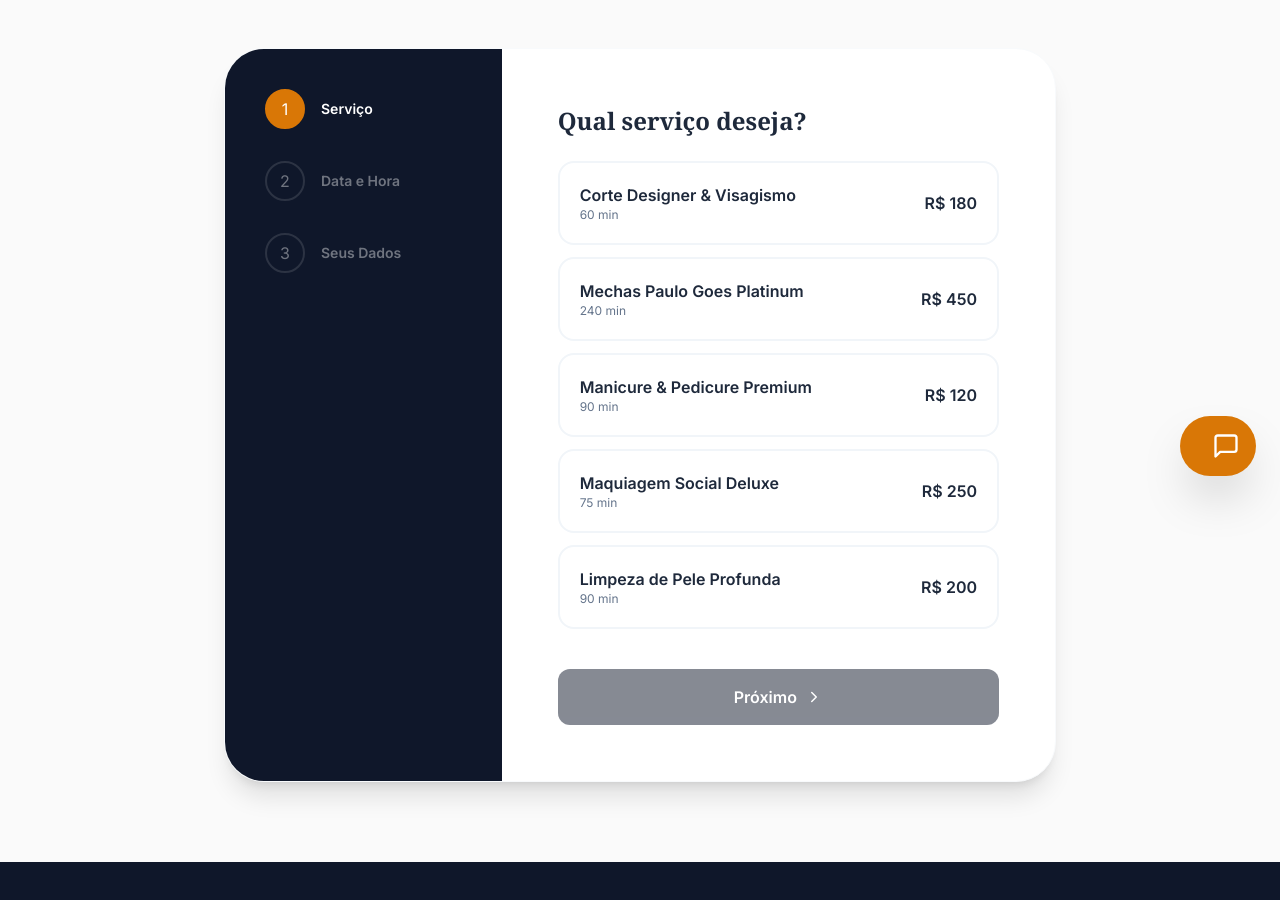
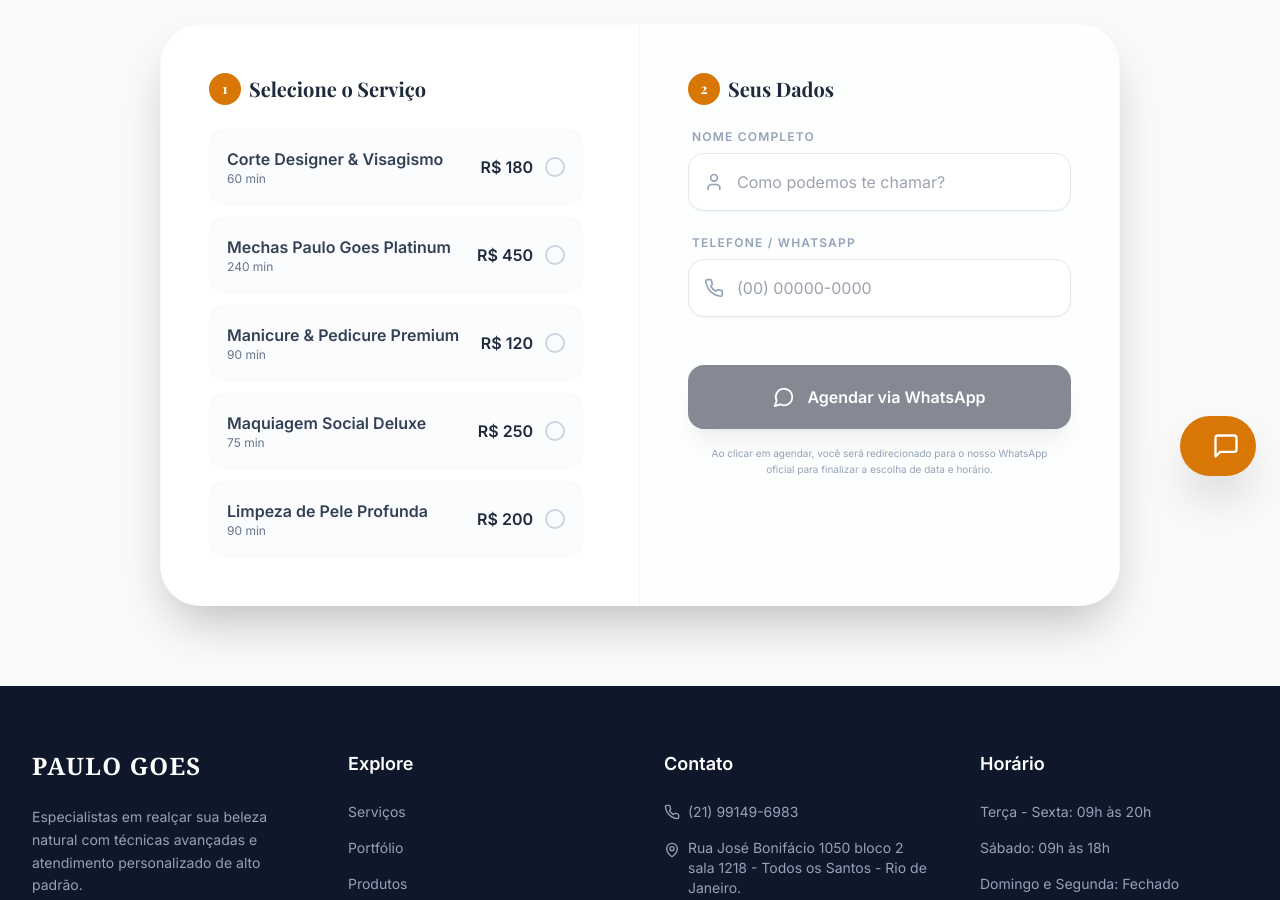
Before and after one commit to leonardojoaquim84/primeiro-passo, a React (Vite) app: page /#/agendamento in a window 1280 px wide. Shown: the part 300-1200 px from the top of the page. Built offline with nearby package versions, Linux system fonts and the light colour scheme.

Commit message:
layout e funcionalidades do site

```diff
--- a/App.tsx
+++ b/App.tsx
@@ -1,7 +1,7 @@
 
 import React, { useState } from 'react';
 import { HashRouter, Routes, Route, Link, useLocation } from 'react-router-dom';
-import { Menu, X, Calendar, Instagram, Facebook, MapPin, Phone } from 'lucide-react';
+import { Menu, X, Calendar, Instagram, MapPin, Phone } from 'lucide-react';
 import Hero from './components/Hero';
 import ServicesList from './components/ServicesList';
 import Portfolio from './components/Portfolio';
@@ -117,8 +117,9 @@ const Footer = () => (
             Especialistas em realçar sua beleza natural com técnicas avançadas e atendimento personalizado de alto padrão.
           </p>
           <div className="flex gap-4">
-            <Instagram className="text-slate-400 hover:text-amber-400 cursor-pointer transition-colors" size={20} />
-            <Facebook className="text-slate-400 hover:text-amber-400 cursor-pointer transition-colors" size={20} />
+            <a href="https://www.instagram.com/paulogoes__/" target="_blank" rel="noopener noreferrer" className="text-slate-400 hover:text-amber-400 transition-colors">
+              <Instagram size={20} />
+            </a>
           </div>
         </div>
 
@@ -132,11 +133,22 @@ const Footer = () => (
           </ul>
         </div>
 
-        <div>
+        <div className="col-span-1">
           <h4 className="font-bold text-lg mb-6">Contato</h4>
           <ul className="space-y-4 text-slate-400 text-sm">
-            <li className="flex items-center gap-2"><Phone size={16} /> (11) 99999-9999</li>
-            <li className="flex items-start gap-2"><MapPin size={16} className="mt-1 shrink-0" /> Av. Paulista, 1000 - São Paulo, SP</li>
+            <li className="flex items-center gap-2"><Phone size={16} /> (21) 99149-6983</li>
+            <li className="flex items-start gap-2">
+              <MapPin size={16} className="mt-1 shrink-0" />
+              <a
+                href="https://maps.app.goo.gl/VoiKu7jN6S6CPdBfA"
+                target="_blank"
+                rel="noopener noreferrer"
+                className="hover:text-amber-400 transition-colors"
+              >
+                Rua José Bonifácio 1050 bloco 2 sala 1218 - Todos os Santos - Rio de Janeiro.<br/>
+                DOM Office - Em frente ao Norte Shopping
+              </a>
+            </li>
           </ul>
         </div>
 
--- a/components/Booking.tsx
+++ b/components/Booking.tsx
@@ -1,252 +1,144 @@
+
 import React, { useState } from 'react';
 import { SERVICES } from '../constants.tsx';
-import { Calendar as CalendarIcon, Clock, CheckCircle, ChevronRight, User, Mail, Phone } from 'lucide-react';
+import { CheckCircle, User, Phone, Send, MessageCircle } from 'lucide-react';
 
 const Booking = () => {
-  const [step, setStep] = useState(1);
   const [formData, setFormData] = useState({
     serviceId: '',
-    date: '',
-    time: '',
     name: '',
-    email: '',
     phone: ''
   });
 
-  const [isSubmitting, setIsSubmitting] = useState(false);
-  const [isSuccess, setIsSuccess] = useState(false);
-
-  const handleNext = () => setStep(prev => prev + 1);
-  const handlePrev = () => setStep(prev => prev - 1);
-
   const selectedService = SERVICES.find(s => s.id === formData.serviceId);
 
-  const handleSubmit = async (e: React.FormEvent) => {
+  const handleSubmit = (e: React.FormEvent) => {
     e.preventDefault();
-    setIsSubmitting(true);
 
-    setTimeout(() => {
-      setIsSubmitting(false);
-      setIsSuccess(true);
-    }, 1500);
+    if (!selectedService || !formData.name || !formData.phone) {
+      alert('Por favor, preencha todos os campos e selecione um serviço.');
+      return;
+    }
+
+    const message = `Olá! Gostaria de agendar um serviço no Paulo Goes Concept Hair.%0A%0A*Nome:* ${formData.name}%0A*Telefone:* ${formData.phone}%0A*Serviço:* ${selectedService.name}`;
+    const whatsappUrl = `https://wa.me/5521991496983?text=${message}`;
+
+    window.open(whatsappUrl, '_blank');
   };
 
-  if (isSuccess) {
   return (
-      <div className="min-h-[60vh] flex items-center justify-center p-4">
-        <div className="max-w-md w-full text-center bg-white p-12 rounded-[2rem] shadow-xl border border-slate-50 animate-in zoom-in duration-500">
-          <div className="bg-green-100 text-green-600 w-20 h-20 rounded-full flex items-center justify-center mx-auto mb-8">
-            <CheckCircle size={48} />
-          </div>
-          <h2 className="text-3xl font-serif font-bold text-slate-800 mb-4">Agendamento Realizado!</h2>
-          <p className="text-slate-600 mb-8 leading-relaxed">
-            Olá {formData.name}, enviamos um e-mail de confirmação para {formData.email}.
-          </p>
-
-          <div className="bg-slate-50 p-6 rounded-2xl text-left mb-10 border border-slate-100">
-            <div className="flex justify-between text-sm mb-2">
-              <span className="text-slate-500">Serviço:</span>
-              <span className="font-bold text-slate-800">{selectedService?.name}</span>
-            </div>
-            <div className="flex justify-between text-sm mb-2">
-              <span className="text-slate-500">Data:</span>
-              <span className="font-bold text-slate-800">{formData.date}</span>
-            </div>
-            <div className="flex justify-between text-sm">
-              <span className="text-slate-500">Horário:</span>
-              <span className="font-bold text-slate-800">{formData.time}</span>
-            </div>
-          </div>
-          <button
-            onClick={() => window.location.hash = '#/'}
-            className="w-full bg-slate-900 text-white py-4 rounded-full font-bold hover:bg-slate-800 transition-all"
-          >
-            Voltar ao Início
-          </button>
-        </div>
-      </div>
-    );
-  }
-
-  return (
-    <section className="py-20 px-4 sm:px-6 lg:px-8 max-w-4xl mx-auto">
-      <div className="text-center mb-16">
-        <h2 className="text-4xl md:text-5xl font-serif font-bold text-slate-800 mb-4">Agendamento Online</h2>
-        <div className="w-20 h-1 bg-amber-600 mx-auto mb-8"></div>
-        <p className="text-slate-600">Reserve sua experiência PAULO GOES em poucos cliques.</p>
+    <section className="py-20 px-4 sm:px-6 lg:px-8 max-w-5xl mx-auto">
+      <div className="text-center mb-12">
+        <h2 className="text-4xl md:text-5xl font-serif font-bold text-slate-800 mb-4">Agendamento Rápido</h2>
+        <div className="w-20 h-1 bg-amber-600 mx-auto mb-6"></div>
+        <p className="text-slate-600">Escolha seu serviço e entraremos em contato via WhatsApp para confirmar o horário.</p>
       </div>
 
-      <div className="bg-white rounded-[2.5rem] shadow-xl border border-slate-50 overflow-hidden flex flex-col md:flex-row">
-        {/* Progress Sidebar */}
-        <div className="bg-slate-900 md:w-1/3 p-10 text-white flex flex-col justify-between">
-          <div className="space-y-8">
-            <div className={`flex items-center gap-4 ${step >= 1 ? 'opacity-100' : 'opacity-40'}`}>
-              <div className={`w-10 h-10 rounded-full flex items-center justify-center border-2 ${step >= 1 ? 'bg-amber-600 border-amber-600' : 'border-white/30'}`}>1</div>
-              <span className="font-semibold text-sm">Serviço</span>
-            </div>
-            <div className={`flex items-center gap-4 ${step >= 2 ? 'opacity-100' : 'opacity-40'}`}>
-              <div className={`w-10 h-10 rounded-full flex items-center justify-center border-2 ${step >= 2 ? 'bg-amber-600 border-amber-600' : 'border-white/30'}`}>2</div>
-              <span className="font-semibold text-sm">Data e Hora</span>
-            </div>
-            <div className={`flex items-center gap-4 ${step >= 3 ? 'opacity-100' : 'opacity-40'}`}>
-              <div className={`w-10 h-10 rounded-full flex items-center justify-center border-2 ${step >= 3 ? 'bg-amber-600 border-amber-600' : 'border-white/30'}`}>3</div>
-              <span className="font-semibold text-sm">Seus Dados</span>
-            </div>
-          </div>
-        </div>
+      <div className="bg-white rounded-[2.5rem] shadow-2xl border border-slate-50 overflow-hidden">
+        <form onSubmit={handleSubmit} className="flex flex-col lg:flex-row">
 
-        {/* Form Area */}
-        <div className="md:w-2/3 p-10 md:p-14">
-          <form onSubmit={handleSubmit} className="h-full flex flex-col">
-            {step === 1 && (
-              <div className="space-y-6 animate-in slide-in-from-right duration-300">
-                <h3 className="text-2xl font-serif font-bold text-slate-800 mb-6">Qual serviço deseja?</h3>
-                <div className="grid gap-3">
+          {/* Service Selection Area */}
+          <div className="lg:w-1/2 p-8 md:p-12 border-b lg:border-b-0 lg:border-r border-slate-100">
+            <h3 className="text-xl font-bold text-slate-800 mb-6 flex items-center gap-2">
+              <span className="w-8 h-8 bg-amber-600 text-white rounded-full flex items-center justify-center text-sm">1</span>
+              Selecione o Serviço
+            </h3>
+            <div className="space-y-3 max-h-[500px] overflow-y-auto pr-2 custom-scrollbar">
               {SERVICES.map(service => (
                 <button
                   key={service.id}
                   type="button"
                   onClick={() => setFormData({...formData, serviceId: service.id})}
-                      className={`flex justify-between items-center p-5 rounded-2xl border-2 transition-all ${
+                  className={`w-full flex justify-between items-center p-4 rounded-2xl border-2 transition-all group ${
                     formData.serviceId === service.id
-                        ? 'border-amber-600 bg-amber-50 shadow-sm'
-                        : 'border-slate-100 hover:border-slate-200'
+                    ? 'border-amber-600 bg-amber-50'
+                    : 'border-slate-50 hover:border-amber-200 bg-slate-50/50'
                   }`}
                 >
                   <div className="text-left">
-                        <p className="font-bold text-slate-800">{service.name}</p>
+                    <p className={`font-bold transition-colors ${formData.serviceId === service.id ? 'text-amber-700' : 'text-slate-700'}`}>
+                      {service.name}
+                    </p>
                     <p className="text-xs text-slate-500">{service.duration}</p>
                   </div>
+                  <div className="flex items-center gap-3">
                     <span className="font-bold text-slate-800">R$ {service.price}</span>
+                    <div className={`w-5 h-5 rounded-full border-2 flex items-center justify-center ${
+                      formData.serviceId === service.id ? 'bg-amber-600 border-amber-600' : 'border-slate-300'
+                    }`}>
+                      {formData.serviceId === service.id && <CheckCircle size={12} className="text-white" />}
+                    </div>
+                  </div>
                 </button>
               ))}
             </div>
           </div>
-            )}
 
-            {step === 2 && (
-              <div className="space-y-8 animate-in slide-in-from-right duration-300">
-                <h3 className="text-2xl font-serif font-bold text-slate-800 mb-6">Quando podemos te receber?</h3>
-                <div>
-                  <label className="block text-sm font-bold text-slate-700 mb-3 flex items-center gap-2">
-                    <CalendarIcon size={16} className="text-amber-600" /> Selecione a Data
-                  </label>
-                  <input
-                    type="date"
-                    required
-                    min={new Date().toISOString().split('T')[0]}
-                    value={formData.date}
-                    onChange={(e) => setFormData({...formData, date: e.target.value})}
-                    className="w-full p-4 rounded-xl border border-slate-200 focus:ring-2 focus:ring-amber-500 outline-none"
-                  />
-                </div>
-                <div>
-                  <label className="block text-sm font-bold text-slate-700 mb-3 flex items-center gap-2">
-                    <Clock size={16} className="text-amber-600" /> Selecione o Horário
-                  </label>
-                  <div className="grid grid-cols-3 gap-3">
-                    {['09:00', '10:30', '13:00', '14:30', '16:00', '17:30'].map(time => (
-                      <button
-                        key={time}
-                        type="button"
-                        onClick={() => setFormData({...formData, time: time})}
-                        className={`p-3 rounded-xl border-2 font-semibold text-sm transition-all ${
-                          formData.time === time
-                          ? 'bg-slate-900 text-white border-slate-900'
-                          : 'bg-white text-slate-600 border-slate-100 hover:border-slate-300'
-                        }`}
-                      >
-                        {time}
-                      </button>
-                    ))}
-                  </div>
-                </div>
-              </div>
-            )}
+          {/* User Details Area */}
+          <div className="lg:w-1/2 p-8 md:p-12 bg-slate-50/30">
+            <h3 className="text-xl font-bold text-slate-800 mb-6 flex items-center gap-2">
+              <span className="w-8 h-8 bg-amber-600 text-white rounded-full flex items-center justify-center text-sm">2</span>
+              Seus Dados
+            </h3>
 
-            {step === 3 && (
-              <div className="space-y-6 animate-in slide-in-from-right duration-300">
-                <h3 className="text-2xl font-serif font-bold text-slate-800 mb-6">Só mais alguns detalhes</h3>
-                <div className="space-y-4">
+            <div className="space-y-6">
+              <div className="relative">
+                <label className="block text-xs font-bold text-slate-400 uppercase tracking-widest mb-2 ml-1">Nome Completo</label>
                 <div className="relative">
                   <User className="absolute left-4 top-1/2 -translate-y-1/2 text-slate-400" size={20} />
                   <input
                     type="text"
-                      placeholder="Seu Nome Completo"
+                    placeholder="Como podemos te chamar?"
                     required
                     value={formData.name}
                     onChange={(e) => setFormData({...formData, name: e.target.value})}
-                      className="w-full pl-12 pr-4 py-4 rounded-xl border border-slate-200 focus:ring-2 focus:ring-amber-500 outline-none"
+                    className="w-full pl-12 pr-4 py-4 rounded-2xl bg-white border border-slate-200 focus:ring-2 focus:ring-amber-500 outline-none transition-all shadow-sm"
                   />
                 </div>
+              </div>
+
               <div className="relative">
-                    <Mail className="absolute left-4 top-1/2 -translate-y-1/2 text-slate-400" size={20} />
-                    <input
-                      type="email"
-                      placeholder="Seu E-mail"
-                      required
-                      value={formData.email}
-                      onChange={(e) => setFormData({...formData, email: e.target.value})}
-                      className="w-full pl-12 pr-4 py-4 rounded-xl border border-slate-200 focus:ring-2 focus:ring-amber-500 outline-none"
-                    />
-                  </div>
+                <label className="block text-xs font-bold text-slate-400 uppercase tracking-widest mb-2 ml-1">Telefone / WhatsApp</label>
                 <div className="relative">
                   <Phone className="absolute left-4 top-1/2 -translate-y-1/2 text-slate-400" size={20} />
                   <input
                     type="tel"
-                      placeholder="Seu WhatsApp (opcional)"
+                    placeholder="(00) 00000-0000"
+                    required
                     value={formData.phone}
                     onChange={(e) => setFormData({...formData, phone: e.target.value})}
-                      className="w-full pl-12 pr-4 py-4 rounded-xl border border-slate-200 focus:ring-2 focus:ring-amber-500 outline-none"
+                    className="w-full pl-12 pr-4 py-4 rounded-2xl bg-white border border-slate-200 focus:ring-2 focus:ring-amber-500 outline-none transition-all shadow-sm"
                   />
                 </div>
               </div>
-                <div className="p-6 bg-slate-50 rounded-2xl border border-slate-100 mt-6">
-                  <p className="text-xs text-slate-600 leading-relaxed italic">
-                    Política de cancelamento: por favor, nos avise com pelo menos 24h de antecedência caso não possa comparecer.
+
+              <div className="pt-6">
+                <button
+                  type="submit"
+                  className="w-full bg-slate-900 text-white py-5 rounded-2xl font-bold hover:bg-slate-800 transition-all flex items-center justify-center gap-3 shadow-xl hover:shadow-slate-200 disabled:opacity-50 group"
+                  disabled={!formData.serviceId || !formData.name || !formData.phone}
+                >
+                  <MessageCircle size={22} className="group-hover:scale-110 transition-transform" />
+                  Agendar via WhatsApp
+                </button>
+                <p className="text-[10px] text-center text-slate-400 mt-4 leading-relaxed px-4">
+                  Ao clicar em agendar, você será redirecionado para o nosso WhatsApp oficial para finalizar a escolha de data e horário.
                 </p>
               </div>
             </div>
-            )}
 
-            <div className="mt-auto pt-10 flex gap-4">
-              {step > 1 && (
-                <button
-                  type="button"
-                  onClick={handlePrev}
-                  className="flex-1 bg-slate-100 text-slate-600 py-4 rounded-xl font-bold hover:bg-slate-200 transition-all"
-                >
-                  Voltar
-                </button>
-              )}
-              {step < 3 ? (
-                <button
-                  type="button"
-                  onClick={handleNext}
-                  disabled={step === 1 ? !formData.serviceId : !formData.date || !formData.time}
-                  className="flex-[2] bg-slate-900 text-white py-4 rounded-xl font-bold disabled:opacity-50 disabled:cursor-not-allowed hover:bg-slate-800 transition-all flex items-center justify-center gap-2"
-                >
-                  Próximo <ChevronRight size={18} />
-                </button>
-              ) : (
-                <button
-                  type="submit"
-                  disabled={isSubmitting || !formData.name || !formData.email}
-                  className="flex-[2] bg-amber-600 text-white py-4 rounded-xl font-bold hover:bg-amber-500 transition-all flex items-center justify-center gap-2 disabled:opacity-50"
-                >
-                  {isSubmitting ? (
-                    <span className="flex items-center gap-2">
-                      <div className="w-5 h-5 border-2 border-white/30 border-t-white rounded-full animate-spin"></div>
-                      Processando...
-                    </span>
-                  ) : (
-                    <>Confirmar Agendamento <CheckCircle size={18} /></>
-                  )}
-                </button>
+            {/* Selection Summary */}
+            {selectedService && (
+              <div className="mt-8 p-6 bg-amber-50 rounded-2xl border border-amber-100 animate-in fade-in slide-in-from-top-2">
+                <p className="text-xs font-bold text-amber-700 uppercase tracking-widest mb-2">Resumo da Escolha</p>
+                <div className="flex justify-between items-center">
+                  <span className="text-slate-700 font-medium">{selectedService.name}</span>
+                  <span className="font-bold text-amber-600">R$ {selectedService.price}</span>
+                </div>
+              </div>
             )}
           </div>
         </form>
-        </div>
       </div>
     </section>
   );
--- a/components/Portfolio.tsx
+++ b/components/Portfolio.tsx
@@ -36,7 +36,7 @@ const Portfolio = () => {
 
         <div className="mt-16 text-center">
           <a
-            href="https://instagram.com"
+            href="https://www.instagram.com/paulogoes__/"
             target="_blank"
             rel="noopener noreferrer"
             className="inline-flex items-center gap-2 text-slate-900 font-bold border-b-2 border-amber-600 pb-1 hover:text-amber-600 transition-colors"
--- a/index.html
+++ b/index.html
@@ -1,3 +1,4 @@
+
 <!DOCTYPE html>
 <html lang="pt-BR">
   <head>
@@ -13,6 +14,20 @@
       }
       h1, h2, h3, .font-serif {
         font-family: 'Playfair Display', serif;
+      }
+      .custom-scrollbar::-webkit-scrollbar {
+        width: 4px;
+      }
+      .custom-scrollbar::-webkit-scrollbar-track {
+        background: #f1f1f1;
+        border-radius: 10px;
+      }
+      .custom-scrollbar::-webkit-scrollbar-thumb {
+        background: #d1d5db;
+        border-radius: 10px;
+      }
+      .custom-scrollbar::-webkit-scrollbar-thumb:hover {
+        background: #9ca3af;
       }
     </style>
     <script type="importmap">
--- a/metadata.json
+++ b/metadata.json
@@ -1,7 +1,5 @@
 {
   "name": "PAULO GOES Concept Hair",
   "description": "Um aplicativo premium para salão de beleza com portfólio interativo, catálogo de serviços, loja de produtos exclusivos e sistema de agendamento inteligente com assistente de IA.",
-  "requestFramePermissions": [
-    "camera"
-  ]
+  "requestFramePermissions": []
 }
```
Also changed, not shown: components/Hero.tsx (+5 -5 lines). Lines whose indentation alone changed are shown as unchanged.
